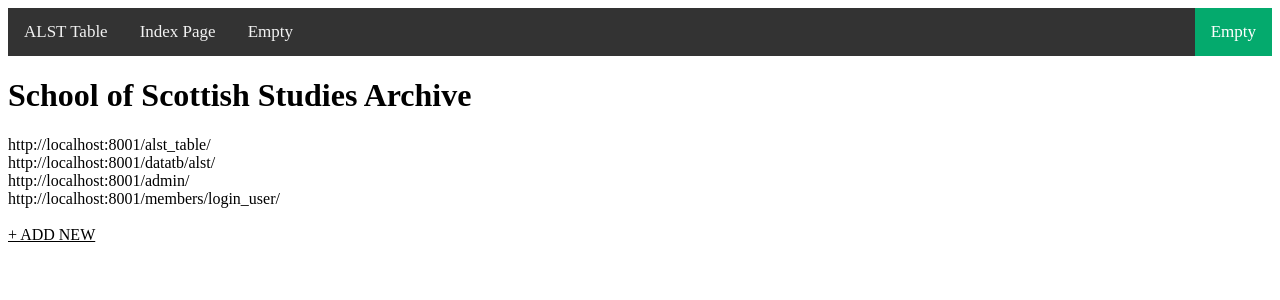
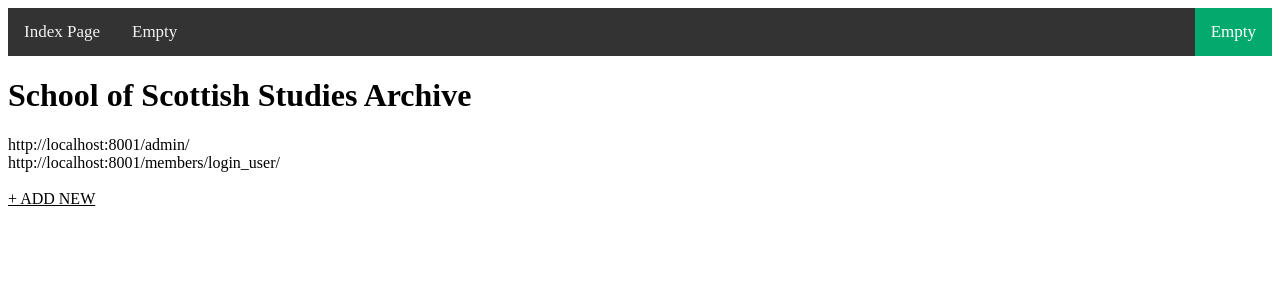
Before and after one commit to UoEMainLibrary/school_of_scottish_studies_archive, a Django app: page / in a window 1280 px wide. Shown: the top 300 px of the page. Run offline with Django 4.2, Linux system fonts and the light colour scheme; parts of the project's set-up code (start-up, migrations or seed data) failed here and were passed over.

Commit message:
all the other tables removed. Also, completly removed dinamic_db module from the app. All working

```diff
--- a/sssa_project/sssa_app/templates/forms/alst_details.html
+++ b/sssa_project/sssa_app/templates/forms/alst_details.html
@@ -54,7 +54,7 @@
     <br>
     <span style = "align-items: center; display: flex; justify-content: center;">
         <button class="button button1">
-            <a style="text-decoration: none; color: white;" href="{% url 'alst_table' %}">OK</a>
+            <a style="text-decoration: none; color: white;" href="{% url 'sssa_home' %}">OK</a>
         </button>
         <button class="button button2">
             <a style="text-decoration: none; color: white;" href="{% url 'alst_update_record' alst_record.id %}">EDIT</a>
--- a/sssa_project/sssa_app/templates/forms/alst_record_form.html
+++ b/sssa_project/sssa_app/templates/forms/alst_record_form.html
@@ -56,7 +56,7 @@
         <button class="button button1" type="submit">Submit</button>
 
         <button class="button button1">
-            <a style="text-decoration: none; color: white;" href="{% url 'alst_table' %}">Cancel</a>
+            <a style="text-decoration: none; color: white;" href="{% url 'sssa_home' %}">Cancel</a>
         </button>
     </span>
 </form>
--- a/sssa_project/sssa_app/templates/forms/record_delete_confirmation.html
+++ b/sssa_project/sssa_app/templates/forms/record_delete_confirmation.html
@@ -10,7 +10,7 @@
     {% csrf_token  %}
     <h2> Are you sure you want to remove: {{ alst_record.catalogue_number }}</h2>
     <button type="submit">CONFIRM</button>
-    <a href="{% url 'alst_table' %}"><button type="button">CANCEL</button></a>
+    <a href="{% url 'sssa_home' %}"><button type="button">CANCEL</button></a>
 </form>
 
 </body>
--- a/sssa_project/sssa_app/templates/sssa_home.html
+++ b/sssa_project/sssa_app/templates/sssa_home.html
@@ -8,18 +8,13 @@
 </head>
 <body>
 <div class="topnav">
-    <a href="{% url 'alst_table' %}">ALST Table</a>
     <a href="{% url 'index' %}">Index Page</a>
   <a href="#news">Empty</a>
-
   <a href="#about" class="split">Empty</a>
 </div>
 
 
-
 <h1>School of Scottish Studies Archive</h1>
-http://localhost:8001/alst_table/<br>
-http://localhost:8001/datatb/alst/ <br>
 http://localhost:8001/admin/<br>
 http://localhost:8001/members/login_user/ <br>
 <br>
--- a/sssa_project/sssa_app/views.py
+++ b/sssa_project/sssa_app/views.py
@@ -1,9 +1,8 @@
 from django.shortcuts import render, redirect
 from .models import Alst, AlstTable
-#from .forms import *
-from django.db.models import Q
-from django.core.paginator import Paginator
+from .forms import *
 from .filters import AlstFilter
+
 
 
 
@@ -21,32 +20,12 @@ def index (request):
 def home (request):
     return render(request, 'sssa_home.html')
 
-def alst_table(request):
-    alst_records = Alst.objects.all() #[:1000] #show only 5000 record in the table
-
-    #Set up Pagination
-    p = Paginator(Alst.objects.all(),  5000)
-    page = request.GET.get('page')
-    alst_records_paginator = p.get_page(page)
-
-
-    all_count = Alst.objects.count()
-    alst_count = Alst.objects.filter( Q(type__exact= "ALST")).count()
-    mndx_count = Alst.objects.filter(Q(type__exact="MNDX")).count()
-
-    return render(request, "alst_table.html", {
-        "alst_records": alst_records,
-        "alst_records_paginator": alst_records_paginator,
-        "all_count": all_count,
-        "alst_count": alst_count,
-        "mndx_count": mndx_count,
-    })
 
 def alst_create_record(request):
     alst_record_form = AlstForm(request.POST or None)
     if alst_record_form.is_valid():
         alst_record_form.save()
-        return redirect('alst_table')
+        return redirect('sssa_home')
 
     return render(request, 'forms/alst_record_form.html', {'alst_record_form': alst_record_form})
 
--- a/sssa_project/sssa_project/urls.py
+++ b/sssa_project/sssa_project/urls.py
@@ -28,7 +28,6 @@ urlpatterns = [
     path('members/', include('django.contrib.auth.urls')),
     path('members/', include('members.urls')),
     path('', include('django_dyn_dt.urls')),
-    path('alst_table/', alst_table, name='alst_table'),
     path('index/', index, name='index'),
     url('alst_create_record/', alst_create_record, name='alst_create_record'),
     url(r'^alst_details_record/(\d+)/', alst_details_record, name='alst_details_record'),
```
Also changed, not shown: sssa_project/sssa_project/settings.py (+3 -11 lines).
